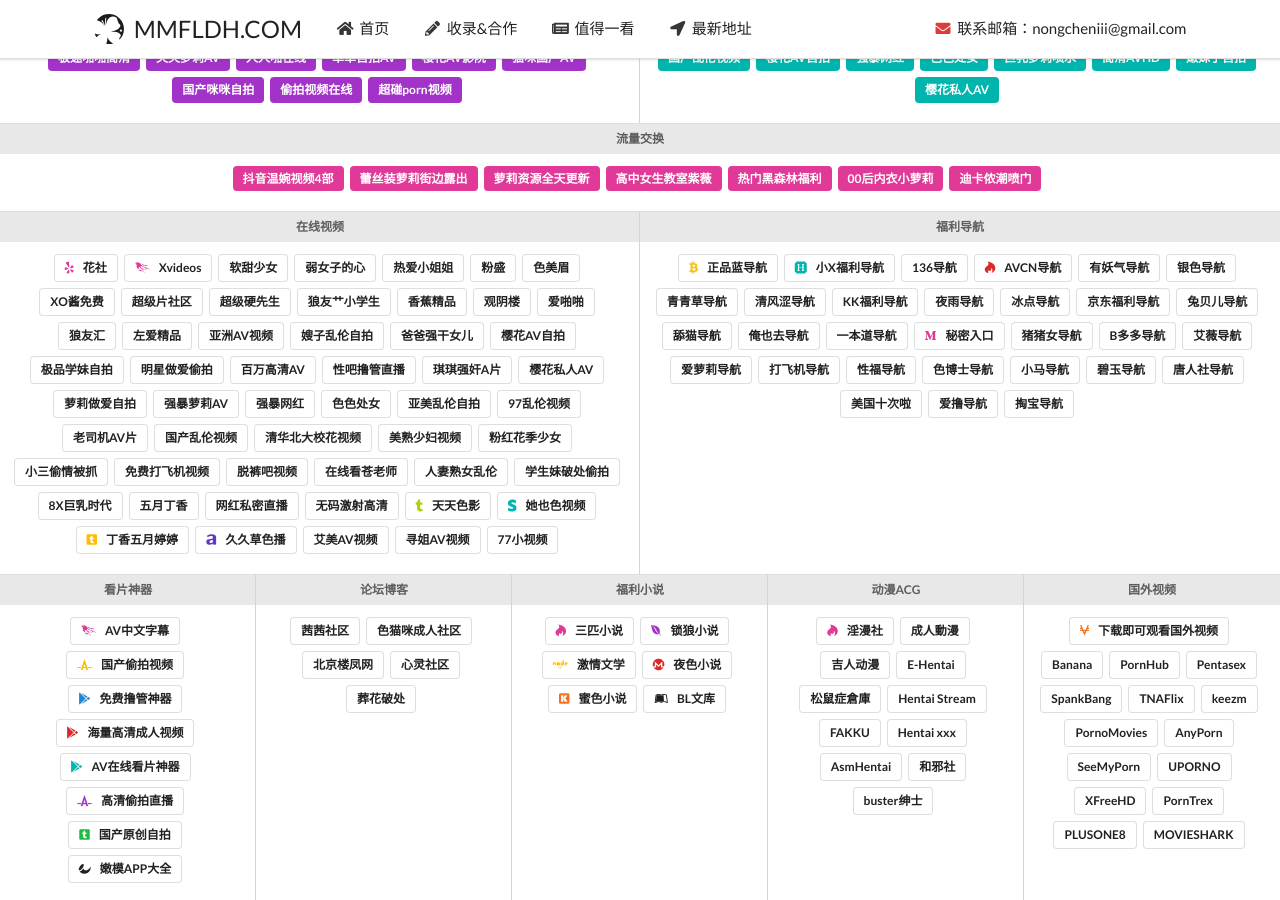
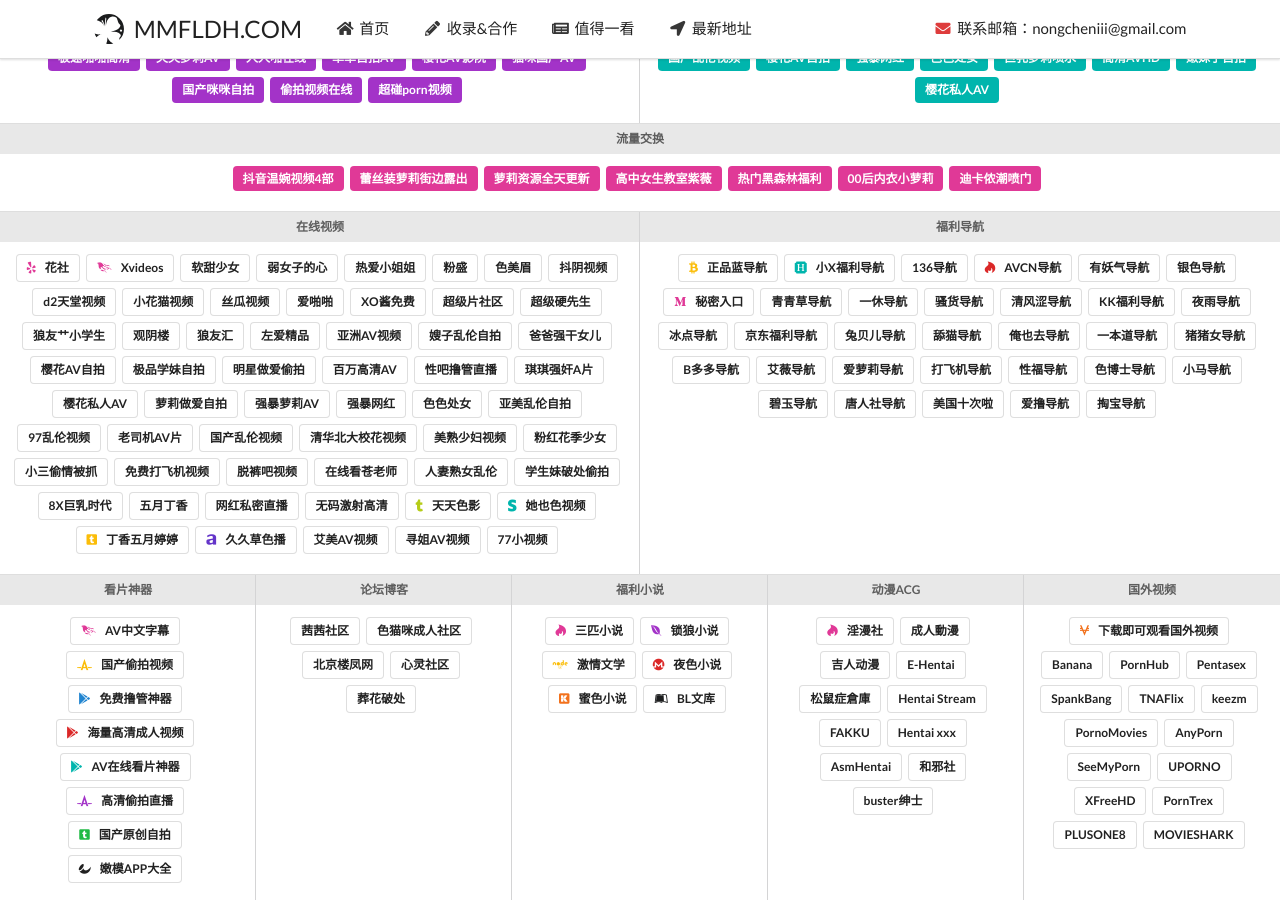
Before and after one commit to xmdh/Mmdh.github.io, a Jekyll site: the page built from index.html, in a window 1280 px wide and 900 px high, scrolled down 1020 px. Built offline with Jekyll 4.4.1, drawn with Linux system fonts in a browser that asks for light colours; comment, search, counter and statistics services are not loaded.

Commit message:
Update links.yml

```diff
--- a/_data/links.yml
+++ b/_data/links.yml
@@ -296,6 +296,26 @@
       style: basic
       url: /go/Num-SP-60.html
 
+    - name: 抖阴视频
+      style: basic
+      url: http://dysp66.me/
+
+    - name: d2天堂视频
+      style: basic
+      url: http://d2ttsp.me/
+
+    - name: 小花猫视频
+      style: basic
+      url: http://xhmsp.vip/
+
+    - name: 丝瓜视频
+      style: basic
+      url: http://sgsp66.me/
+
+    - name: 爱啪啪
+      style: basic
+      url: /go/Num-SP-00.html
+
     - name: XO酱免费
       style: basic
       url: /go/Num-SP-11.html
@@ -312,17 +332,9 @@
       style: basic
       url: /go/Num-SP-54.html
 
-    - name: 香蕉精品
-      style: basic
-      url: /go/Num-SP-09.html
-
     - name: 观阴楼
       style: basic
       url: /go/Num-SP-01.html
-
-    - name: 爱啪啪
-      style: basic
-      url: /go/Num-SP-00.html
 
     - name: 狼友汇
       style: basic
@@ -517,9 +529,22 @@
       style: basic
       url: /go/Num-DH-08.html
 
+    - name: 秘密入口
+      icon: medium m pink
+      style: basic
+      url: /go/Num-DH-17.html
+
     - name: 青青草导航
       style: basic
       url: /go/Num-DH-00.html
+
+    - name: 一休导航
+      style: basic
+      url: http://www.yixiudh.info
+
+    - name: 骚货导航
+      style: basic
+      url: http://www.saohuo2.com
 
     - name: 清风涩导航
       style: basic
@@ -556,11 +581,6 @@
     - name: 一本道导航
       style: basic
       url: /go/Num-DH-21.html
-
-    - name: 秘密入口
-      icon: medium m pink
-      style: basic
-      url: /go/Num-DH-17.html
 
     - name: 猪猪女导航
       style: basic
```
